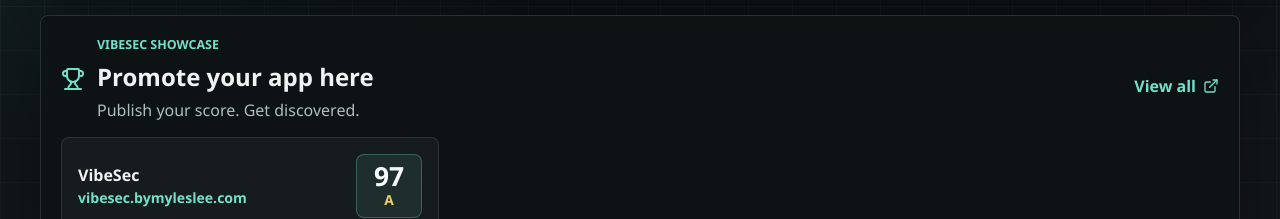
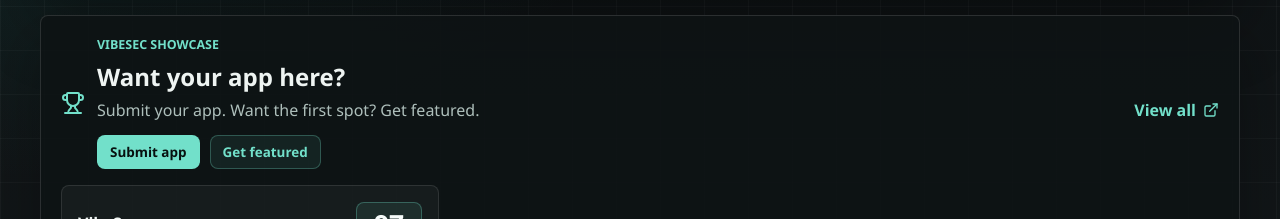
Before and after one commit to mylee04/vibesec, a React (Vite) app: page / in a window 1280 px wide. Shown: the part 346-565 px from the top of the page. Built offline with nearby package versions, Linux system fonts and the light colour scheme; no server answers.

Commit message:
Add showcase promotion CTAs

```diff
--- a/src/ui/home-showcase.tsx
+++ b/src/ui/home-showcase.tsx
@@ -46,6 +46,10 @@
             <p className="eyebrow">{labels.home.eyebrow}</p>
             <h2 id="home-showcase-title">{labels.home.title}</h2>
             <p>{labels.home.pitch}</p>
+            <div className="home-showcase-cta">
+              <a href="/#scan-url">{labels.home.submitCta}</a>
+              <a href="/#scan-url">{labels.home.featureCta}</a>
+            </div>
           </div>
         </div>
         <a className="showcase-link" href="/showcase">
--- a/src/ui/locales/en.ts
+++ b/src/ui/locales/en.ts
@@ -11,13 +11,15 @@
   },
   home: {
     eyebrow: "VibeSec Showcase",
-    title: "Promote your app here",
-    pitch: "Publish your score. Get discovered.",
+    title: "Want your app here?",
+    pitch: "Submit your app. Want the first spot? Get featured.",
+    submitCta: "Submit app",
+    featureCta: "Get featured",
     viewAll: "View all",
     beta: "Public beta launch",
   },
   showcase: {
-    title: "Advertise your web app right here",
+    title: "Want your app here? Get featured.",
     scanYourApp: "Scan your app",
     loading: "Loading showcase.",
     noPublic: "No public launches yet.",
--- a/src/ui/locales/es.ts
+++ b/src/ui/locales/es.ts
@@ -13,13 +13,15 @@
   },
   home: {
     eyebrow: "Showcase de VibeSec",
-    title: "Promociona tu app aquí",
-    pitch: "Publica tu score. Haz que te descubran.",
+    title: "Quieres tu app aquí?",
+    pitch: "Envía tu app. Quieres el primer lugar? Destácala.",
+    submitCta: "Enviar app",
+    featureCta: "Destacar",
     viewAll: "Ver todo",
     beta: "Beta pública",
   },
   showcase: {
-    title: "Anuncia tu app web aquí mismo",
+    title: "Quieres tu app aquí? Destácala.",
     scanYourApp: "Escanear mi app",
     loading: "Cargando showcase.",
     noPublic: "Aún no hay lanzamientos públicos.",
--- a/src/ui/locales/ja.ts
+++ b/src/ui/locales/ja.ts
@@ -13,13 +13,15 @@
   },
   home: {
     eyebrow: "VibeSec ショーケース",
-    title: "ここでアプリを宣伝",
-    pitch: "スコアを公開して、見つけてもらいましょう。",
+    title: "ここに載せたいですか?",
+    pitch: "アプリを登録。最上位に見せたいなら Featured へ。",
+    submitCta: "登録する",
+    featureCta: "上位掲載",
     viewAll: "すべて表示",
     beta: "公開ベータ",
   },
   showcase: {
-    title: "あなたのWebアプリをここで堂々と宣伝",
+    title: "ここに載せたいですか? 上位掲載へ。",
     scanYourApp: "自分のアプリをスキャン",
     loading: "ショーケースを読み込み中。",
     noPublic: "公開ローンチはまだありません。",
--- a/src/ui/locales/ko.ts
+++ b/src/ui/locales/ko.ts
@@ -13,13 +13,15 @@
   },
   home: {
     eyebrow: "VibeSec 쇼케이스",
-    title: "여기서 앱을 홍보하세요",
-    pitch: "점수를 공개하고 더 많은 사람에게 보여주세요.",
+    title: "여기에 올리고 싶나요?",
+    pitch: "앱을 등록하세요. 첫 번째로 보이고 싶다면 Featured로 올리세요.",
+    submitCta: "앱 등록",
+    featureCta: "상단 노출",
     viewAll: "전체 보기",
     beta: "공개 베타 런치",
   },
   showcase: {
-    title: "여기서 당신의 웹앱을 대놓고 홍보하세요",
+    title: "여기에 올리고 싶나요? 상단 노출하세요.",
     scanYourApp: "내 앱 스캔",
     loading: "쇼케이스 불러오는 중.",
     noPublic: "아직 공개 런치가 없습니다.",
--- a/src/ui/locales/ru.ts
+++ b/src/ui/locales/ru.ts
@@ -13,13 +13,15 @@
   },
   home: {
     eyebrow: "Витрина VibeSec",
-    title: "Продвигайте app здесь",
-    pitch: "Опубликуйте score. Получите внимание.",
+    title: "Хотите app здесь?",
+    pitch: "Добавьте app. Хотите первое место? Получите featured.",
+    submitCta: "Добавить app",
+    featureCta: "Featured",
     viewAll: "Смотреть все",
     beta: "Публичная бета",
   },
   showcase: {
-    title: "Рекламируйте свое веб-приложение прямо здесь",
+    title: "Хотите app здесь? Получите featured.",
     scanYourApp: "Проверить приложение",
     loading: "Загрузка витрины.",
     noPublic: "Публичных запусков пока нет.",
--- a/src/ui/styles/showcase.css
+++ b/src/ui/styles/showcase.css
@@ -178,6 +178,32 @@
   margin: 6px 0 0;
 }
 
+.home-showcase-cta {
+  display: flex;
+  flex-wrap: wrap;
+  gap: 10px;
+  margin-top: 14px;
+}
+
+.home-showcase-cta a {
+  display: inline-flex;
+  align-items: center;
+  min-height: 34px;
+  border: 1px solid rgba(114, 224, 202, 0.28);
+  border-radius: 8px;
+  padding: 0 12px;
+  color: #72e0ca;
+  background: rgba(114, 224, 202, 0.08);
+  font-size: 0.84rem;
+  font-weight: 900;
+  text-decoration: none;
+}
+
+.home-showcase-cta a:first-child {
+  color: #07100f;
+  background: #72e0ca;
+}
+
 .home-showcase-grid {
   display: grid;
   grid-template-columns: repeat(3, minmax(0, 1fr));
```
